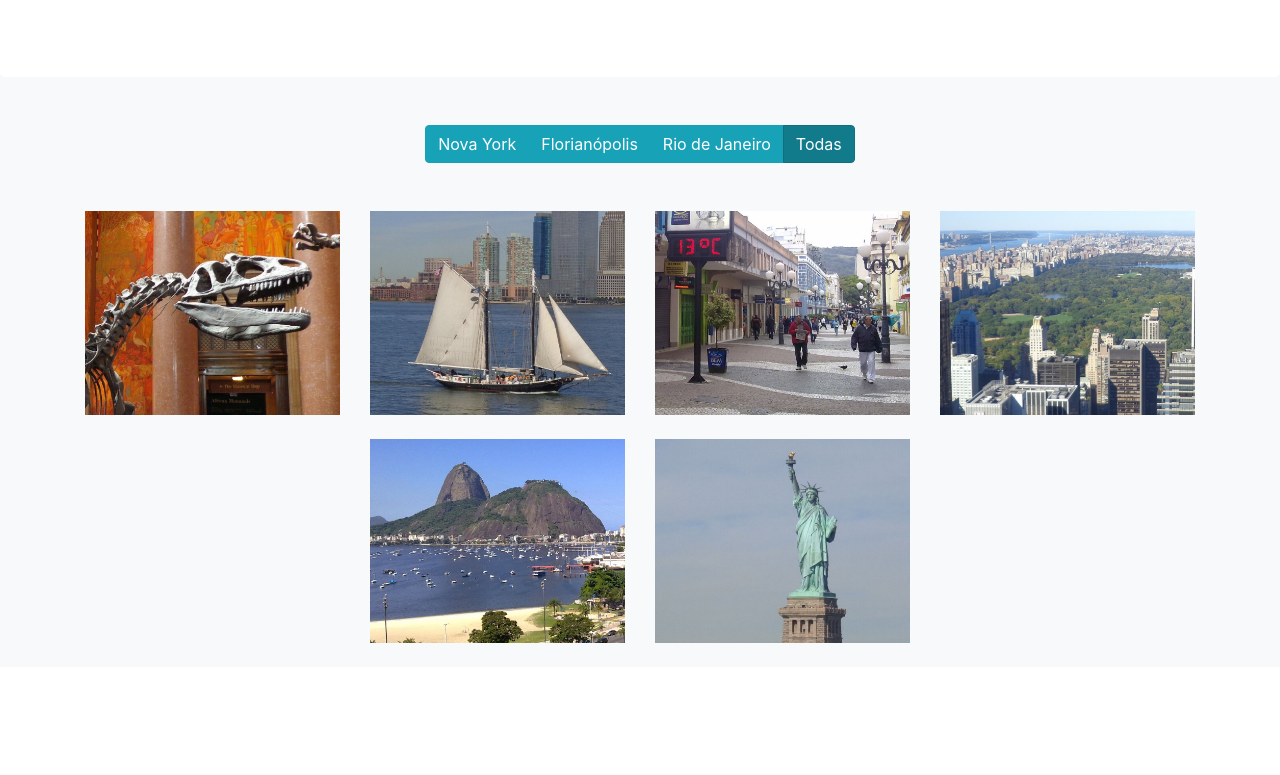
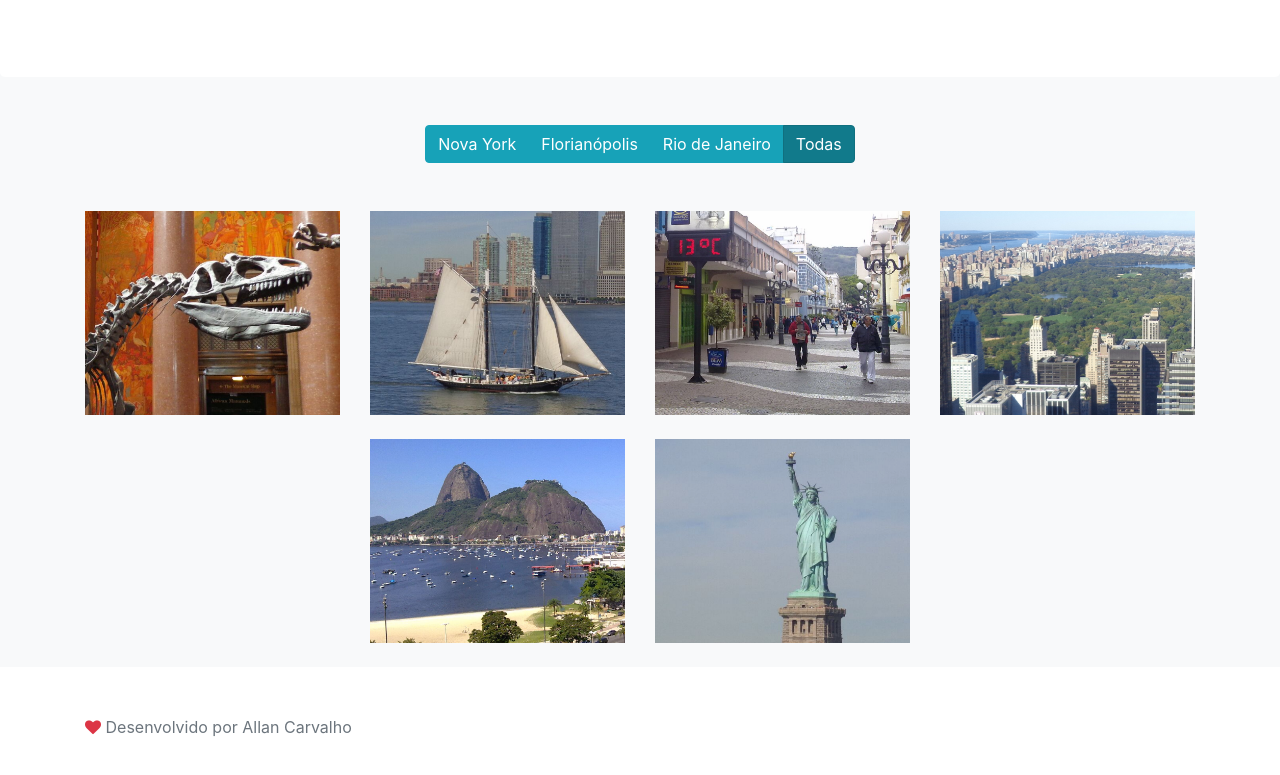
Before and after one commit to allandcarv/projeto_galeria, a website built with webpack: page src/index.html in a window 1280 px wide. Shown: the part 209-984 px from the top of the page. Before the commit the page ends 876 px from the top, so only its background shows below. Built offline with nearby package versions, Linux system fonts and the light colour scheme; files whose address does not match are found by name.

Commit message:
Implementando o Footer

```diff
--- a/src/index.html
+++ b/src/index.html
@@ -12,6 +12,7 @@
 <body>
     <header wm-include="/pages/template/header.html"></header>
     <main class="bg-light" wm-include="/pages/galery/galery.html"></main>
+    <footer class="footer" wm-include="/pages/template/footer.html"></footer>
     <script src="app.js"></script>
 </body>
 
--- /dev/null
+++ b/src/pages/template/footer.html
@@ -0,0 +1,6 @@
+<div class="container">
+    <span class="text-muted">
+        <i class="fa fa-heart text-danger"></i>
+        Desenvolvido por Allan Carvalho
+    </span>
+</div>
--- a/src/scss/custom.scss
+++ b/src/scss/custom.scss
@@ -6,3 +6,8 @@
 .jumbotron .jumbotron-heading {
     font-weight: 300;
 }
+
+footer {
+    padding-top: 3rem;
+    padding-bottom: 3rem;
+}
```
